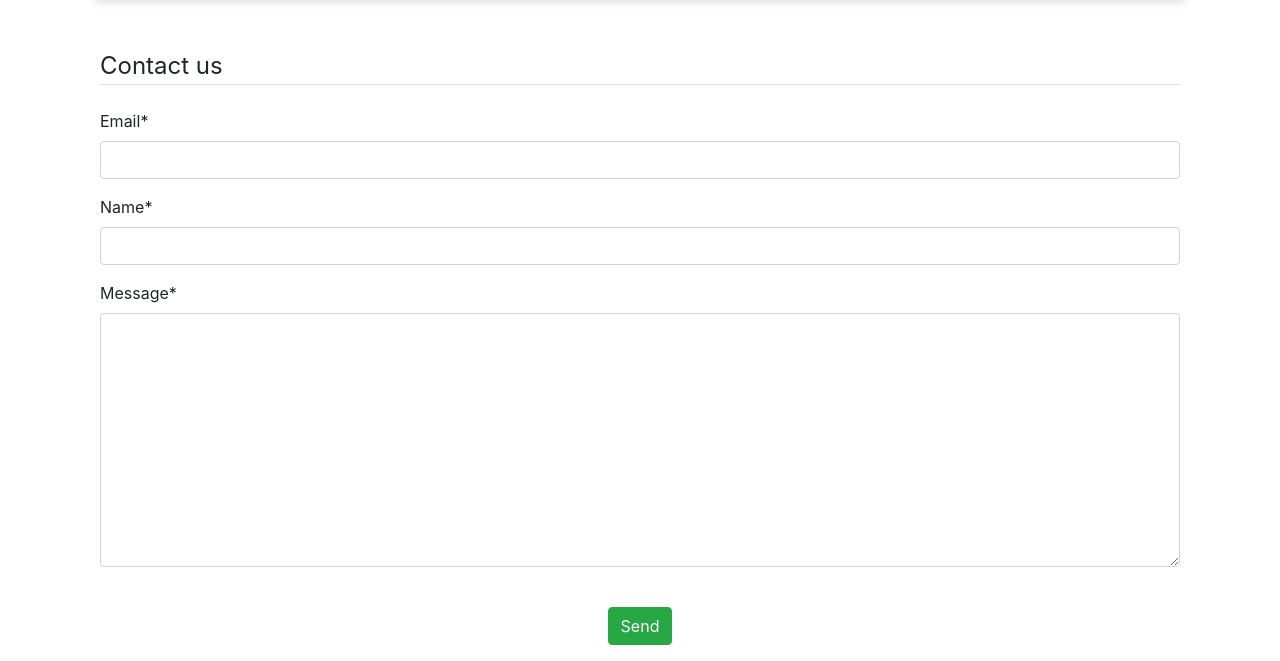
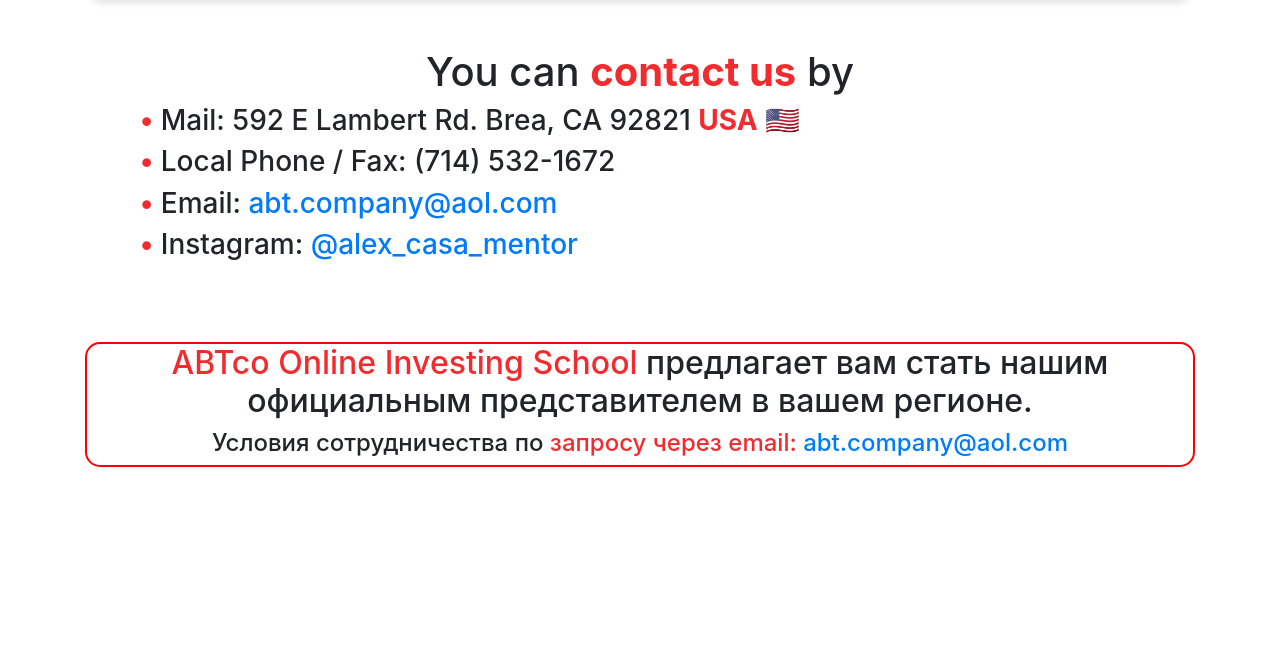
Before and after one commit to Dsibe/abtco, a Django app: page /contact-us/ in a window 1280 px wide. Shown: the part 139-800 px from the top of the page. Run offline with Django 3.2, Linux system fonts and the light colour scheme; some libraries are stand-ins or nearby versions.

Commit message:
'views.py'

```diff
--- a/main/templates/main/base.html
+++ b/main/templates/main/base.html
@@ -107,6 +107,14 @@
             {% block content %}{% endblock %}
           </div>
         </div>
+
+        <div class="row">
+        <div class="col-12 mt-5 mb-3" style="border: 2px red solid; border-radius: 15px;">
+          <h2 class="text-center"><span style="color: #F32A2E">ABTco Online Investing School</span> предлагает вам стать нашим официальным представителем в вашем регионе.</h2>
+          <h4 class="text-center">Условия сотрудничества по <span style="color: #F32A2E">запросу через email: </span><a href="mailto:abt.company@aol.com">abt.company@aol.com</a></h4>
+        </div>
+      </div>
+
       </div>
 
     </body>
--- a/main/templates/main/contact_us.html
+++ b/main/templates/main/contact_us.html
@@ -5,11 +5,20 @@
   <form method="POST">
     {% csrf_token %}
     <fieldset class="form-group">
-      <legend class="border-bottom mb-4">Contact us</legend>
-      {{ form|crispy }}
+
+      <!-- {{ form|crispy }} -->
+      <h1 class="text-center mb-2">You can <strong style="color: #F32A2E">contact us</strong> by</h1>
+      <ul>
+        <h3><strong style="color: #F32A2E">•</strong> Mail: 592 E Lambert Rd. Brea, CA 92821 <strong style="color: #F32A2E">USA</strong> 🇺🇸<br></h3>
+        <h3><strong style="color: #F32A2E">•</strong> Local Phone / Fax: (714) 532-1672<br></h3>
+        <h3><strong style="color: #F32A2E">•</strong> Email: <a href="mailto:abt.company@aol.com">abt.company@aol.com</a><br></h3>
+        <h3><strong style="color: #F32A2E">•</strong> Instagram: <a style="text-align: center;" href="https://www.instagram.com/alex_casa_mentor">@alex_casa_mentor</a></h3>
+      </ul>
+
+
     </fieldset>
-    <div class="form-group" style="text-align: center;">
+    <!-- <div class="form-group" style="text-align: center;"> -->
 
-      <button class="btn btn-success mt-2" type="submit">Send</button>
+    <!-- <button class="btn btn-success mt-2" type="submit">Send</button> -->
 
-    {% endblock %}
+  {% endblock %}
--- a/main/templates/main/trading_ru_g.html
+++ b/main/templates/main/trading_ru_g.html
@@ -49,10 +49,6 @@
     </div>
   </div>
 
-  <div class="col-11 col-sm-11 col-md-10 m-5" style="border: 2px red solid; border-radius: 15px;">
-    <h2 class="text-center"><span style="color: #F32A2E">ABTco Online Investing School</span> предлагает вам стать нашим официальным представителем в вашем регионе.</h2>
-    <h4 class="text-center">Условия сотрудничества по <span style="color: #F32A2E">запросу.</span></h4>
-  </div>
 
 </div>
 
--- a/main/views.py
+++ b/main/views.py
@@ -210,9 +210,15 @@ def trading_ru_g(request):
 
 После оплаты вы получите доступ к полному курсу по расписанию,
 согласно выбранной вами группы.
+
 Стоимость полного курса составляет — $199.99
-<strong style="color: #F32A2E">Индивидуальное VIP обучение — $500.00</strong>, дополнительная информацию по запросу <a href="http://www.abtco.us/contact-us/">contact us</a>.
-"""
+Для записи на групповой курс нажмите на кнопку ниже.
+
+Доступны новые опции:
+<strong style="color: #F32A2E">Индивидуальное VIP обучение — $500.00</strong>
+<strong style="color: #F32A2E">Обучение с ментором и оплата из ЗАРАБОТАННЫХ средств — $1995.95</strong>
+
+Дополнительная информацию или <strong style="color: #F32A2E">запись по запросу через email:</strong> <a href="mailto:abt.company@aol.com">abt.company@aol.com</a>"""
     return render(request, r'main/trading_ru_g.html', context={'body': body})
 
 
--- a/users/templates/users/post_detail.html
+++ b/users/templates/users/post_detail.html
@@ -45,7 +45,7 @@
     </div>
   {% endif %}
   <h2 style="text-align: center;" class="mt-2 mb-5">Почта для ваших домашних заданий:
-    <strong>abt.company@aol.com</strong>
+    <strong><a href="mailto:abt.company@aol.com">abt.company@aol.com</a></strong>
   </h2>
 
   <h3 style="text-align: center;">Подписывайтесь на наш аккаунт в Instagram:</h3>
```
Also changed, not shown: main/templates/main/departments.html (+9 -10 lines).
